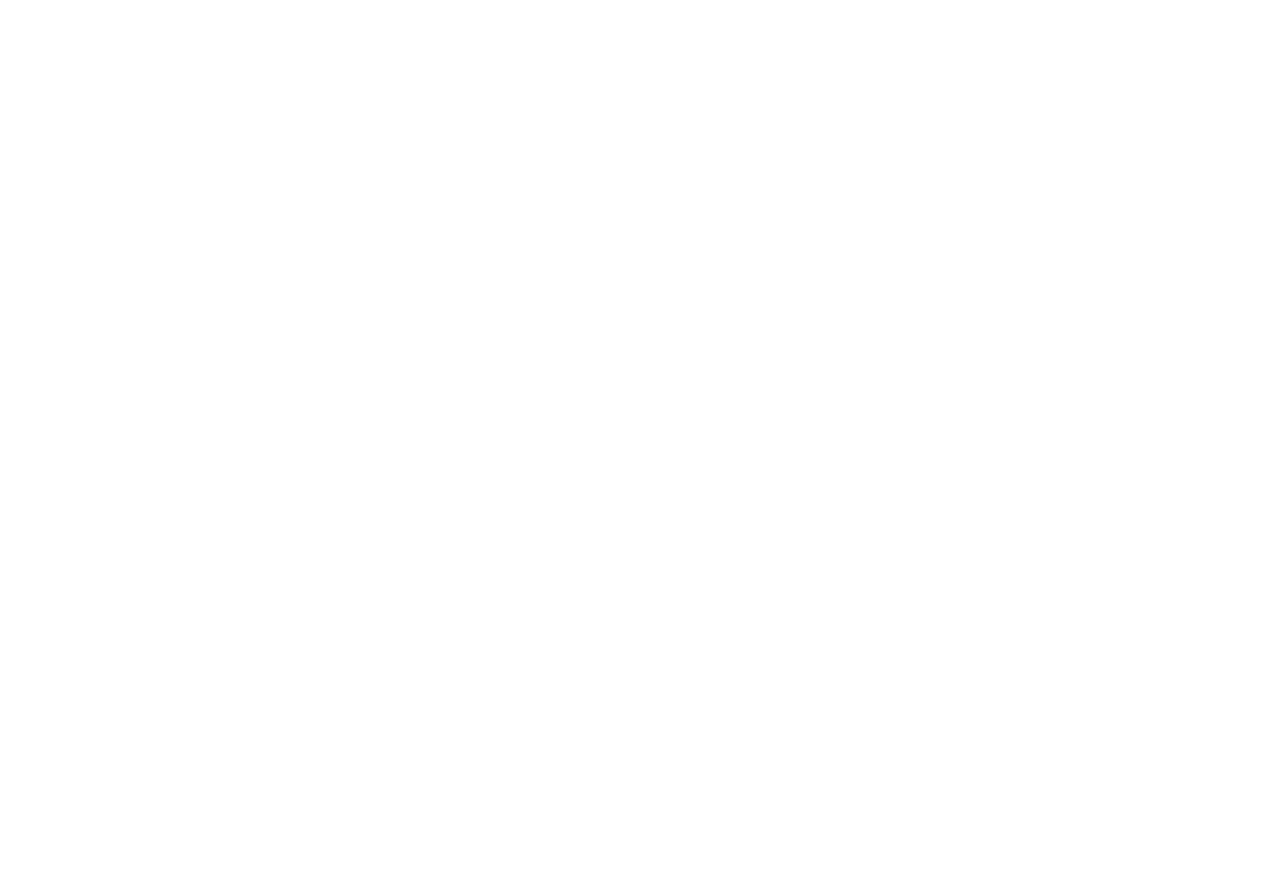
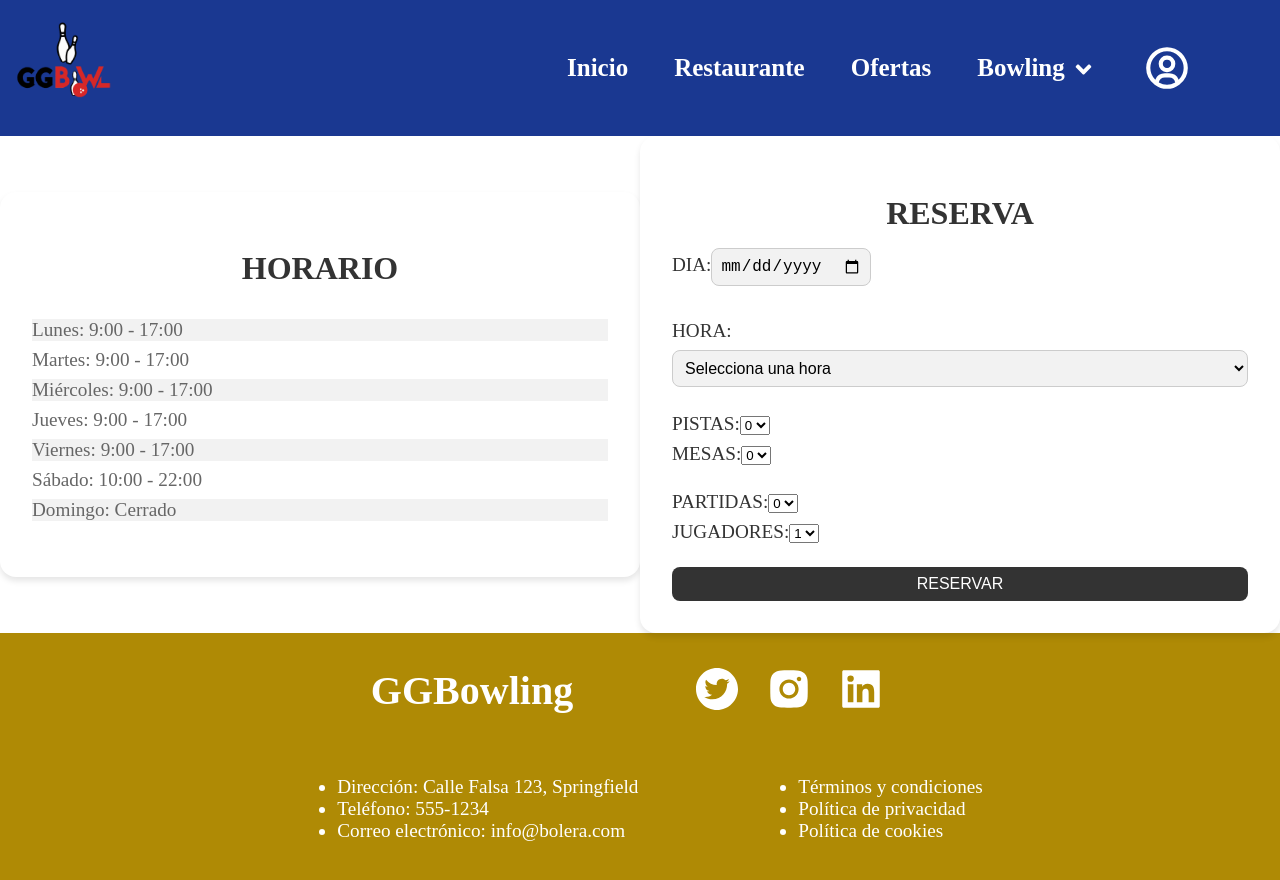
Before and after one commit to ivangarciagarcia/GGBowling, a React (Create React App) app in the folder ggbowling-front/: page /booking in a window 1280 px wide. Before the commit this address had no page. Shown: the top 880 px of the page. Before the commit the page ends 800 px from the top, so only its background shows below. Built offline with nearby package versions, Linux system fonts and the light colour scheme.

Commit message:
Booking page mocked

```diff
--- a/ggbowling-front/src/App.tsx
+++ b/ggbowling-front/src/App.tsx
@@ -9,6 +9,8 @@ import { Restaurant } from './modules/restaurant/Restaurant';
 import { Offers } from './modules/offers/Offers';
 import { Profile } from './modules/profile/Profile';
 import { Installations } from './modules/installations/Installations';
+import { Booking } from './modules/booking/Booking';
+
 
 function App() {
   return (
@@ -22,6 +24,8 @@ function App() {
         <Route path="/offers" element={<Offers />}></Route>
         <Route path="/profile" element={<Profile />}></Route>
         <Route path="/installations" element={<Installations />}></Route>
+        <Route path="/booking" element={<Booking />}></Route>
+
       </Routes>
     </Router>
   );
--- /dev/null
+++ b/ggbowling-front/src/modules/booking/Booking.tsx
@@ -0,0 +1,126 @@
+import { NavBar } from 'src/components/navBar/NavBar';
+import './booking.scss';
+import { Footer } from 'src/components/footer/Footer';
+
+export const Booking = () => {
+
+
+  function handleReserva() {
+    console.log('RESERVA HECHA');
+  }
+
+  return (
+    <div>
+      <main>
+        <NavBar
+          img={'/img/logo.png'}
+          alt={'logo'}
+          item1={'Inicio'}
+          item2={'Restaurante'}
+          item3={'Ofertas'}
+          item4={'Bowling'}
+          subitem1={'Precios'}
+          subitem2={'Instalaciones'}
+          subitem3={'Reserva'}
+        />
+
+        <div className="columns">
+          <div className="column">
+            <h2>Horario</h2>
+            <ul>
+              <li>Lunes: 9:00 - 17:00</li>
+              <li>Martes: 9:00 - 17:00</li>
+              <li>Miércoles: 9:00 - 17:00</li>
+              <li>Jueves: 9:00 - 17:00</li>
+              <li>Viernes: 9:00 - 17:00</li>
+              <li>Sábado: 10:00 - 22:00</li>
+              <li>Domingo: Cerrado</li>
+            </ul>
+          </div>
+
+          <div className="column">
+            <h2>Reserva</h2>
+            <label className="dia">
+              Dia:
+              <input
+                type="date"
+                className="dia"
+                min={new Date().toISOString().split('T')[0]}
+              />
+            </label>
+
+            <br />
+            <label className="hora">
+              Hora:
+              <select id="hora">
+                <option value="">Selecciona una hora</option>
+              </select>
+            </label>
+            <br />
+            <label className="pistas">
+              Pistas:
+              <select name="pistas">
+                <option value="null">0</option>
+                <option value="1">1</option>
+                <option value="2">2</option>
+                <option value="3">3</option>
+                <option value="4">4</option>
+                <option value="5">5</option>
+                <option value="6">6</option>
+              </select>
+            </label>
+            <label className="mesas">
+              Mesas:
+              <select name="mesas">
+                <option value="null">0</option>
+                <option value="1">1</option>
+                <option value="2">2</option>
+                <option value="3">3</option>
+                <option value="4">4</option>
+              </select>
+            </label>
+            <br />
+            <label className="partidas">
+              Partidas:
+              <select name="partidas">
+                <option value="null">0</option>
+                <option value="1">1</option>
+                <option value="2">2</option>
+              </select>
+            </label>
+            <label className="jugadores">
+              Jugadores:
+              <select name="jugadores">
+                <option value="1">1</option>
+                <option value="2">2</option>
+                <option value="3">3</option>
+                <option value="4">4</option>
+                <option value="5">5</option>
+                <option value="6">6</option>
+              </select>
+              <br />
+            </label>
+            <button className="button" type="button" onClick={handleReserva}>
+              Reservar
+            </button>
+          </div>
+        </div>
+
+        <Footer
+          title={'GGBowling'}
+          twiLink={'https://twitter.com/Ivangg__'}
+          insLink={'https://www.instagram.com/ivangg._'}
+          linLink={'https://www.linkedin.com/in/ivan-garcia-garcia/'}
+          target={'_blank'}
+          rel={'noreferrer'}
+          street={'Dirección: Calle Falsa 123, Springfield'}
+          phone={'Teléfono: 555-1234'}
+          email={'Correo electrónico: info@bolera.com'}
+          supPage1={'Términos y condiciones'}
+          supPage2={'Política de privacidad'}
+          supPage3={'Política de cookies'}
+        />
+      </main>
+    </div>
+  );
+};
--- /dev/null
+++ b/ggbowling-front/src/modules/booking/booking.scss
@@ -0,0 +1,136 @@
+.columns {
+  display: flex;
+  justify-content: space-between;
+  align-items: center;
+
+  .column {
+    width: 45%;
+    padding: 2rem;
+    background-color: #fff;
+    border-radius: 1rem;
+    box-shadow: 0 4px 6px rgba(0, 0, 0, 0.1);
+
+    h2 {
+      font-size: 2rem;
+      margin-bottom: 1rem;
+      text-align: center;
+      color: #333;
+      text-transform: uppercase;
+    }
+
+    ul {
+      list-style: none;
+      padding: 0;
+
+      li {
+        font-size: 1.2rem;
+        margin-bottom: 0.5rem;
+        color: #666;
+
+        &:nth-child(odd) {
+          background-color: #f2f2f2;
+        }
+      }
+    }
+
+    display: flex;
+    flex-direction: column;
+
+    label {
+      font-size: 1.2rem;
+      margin-bottom: 0.5rem;
+      color: #333;
+      text-transform: uppercase;
+
+      &.hora {
+        display: flex;
+        flex-direction: column;
+
+        select {
+          margin-top: 0.5rem;
+          padding: 0.5rem;
+          font-size: 1rem;
+          border: 1px solid #ccc;
+          border-radius: 0.5rem;
+          background-color: #f2f2f2;
+
+          &:focus {
+            outline: none;
+            border-color: #333;
+          }
+        }
+      }
+
+      &.dia {
+        margin-bottom: 1rem;
+
+        input {
+          padding: 0.5rem;
+          font-size: 1rem;
+          border: 1px solid #ccc;
+          border-radius: 0.5rem;
+          background-color: #f2f2f2;
+          &:focus {
+            outline: none;
+            border-color: #333;
+          }
+        }
+      }
+    }
+
+    button {
+      margin-top: 1rem;
+      padding: 0.5rem 1rem;
+      font-size: 1rem;
+      border: none;
+      border-radius: 0.5rem;
+      background-color: #333;
+      color: #fff;
+      text-transform: uppercase;
+      cursor: pointer;
+      transition: background-color 0.3s ease;
+
+      &:hover {
+        background-color: #666;
+      }
+    }
+  }
+}
+
+/* Animaciones */
+
+.columns {
+  animation: fade-in 1s ease;
+}
+
+.column {
+  animation: slide-up 1s ease;
+
+  &:nth-child(1) {
+    animation-delay: 0.2s;
+  }
+
+  &:nth-child(2) {
+    animation-delay: 0.4s;
+  }
+}
+
+@keyframes slide-up {
+  from {
+    transform: translateY(100%);
+  }
+
+  to {
+    transform: translateY(0);
+  }
+}
+
+@keyframes fade-in {
+  from {
+    opacity: 0;
+  }
+
+  to {
+    opacity: 1;
+  }
+}
```
